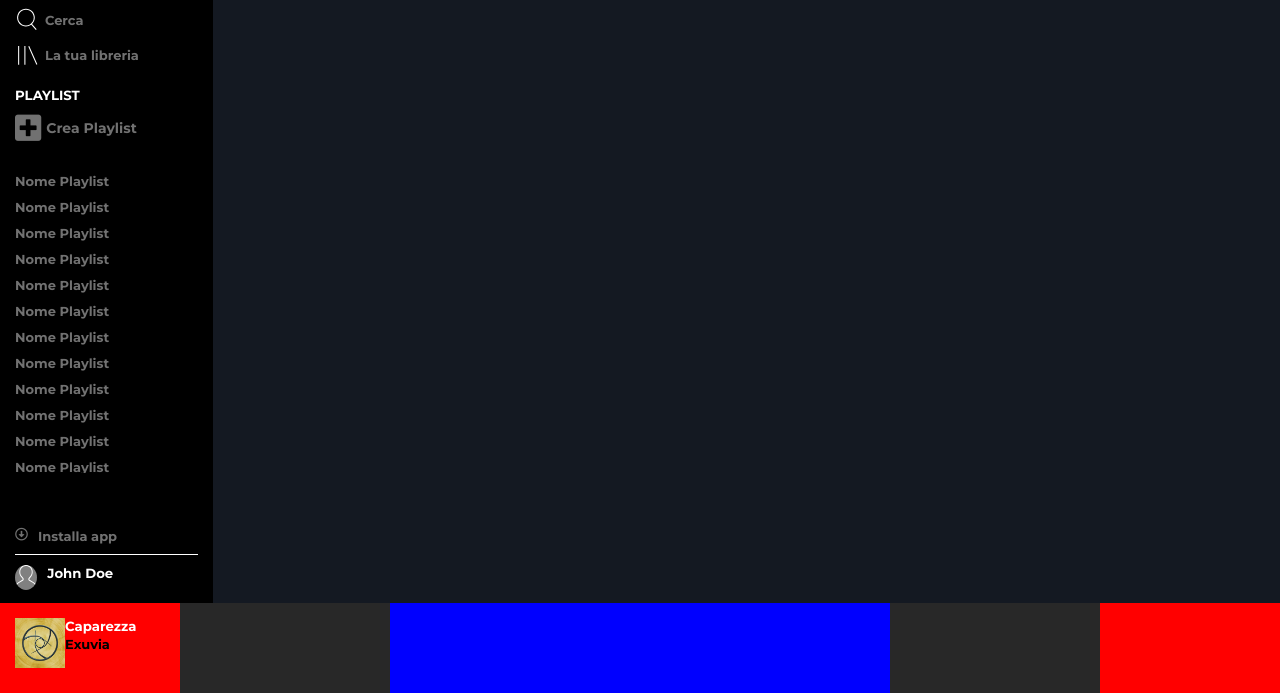
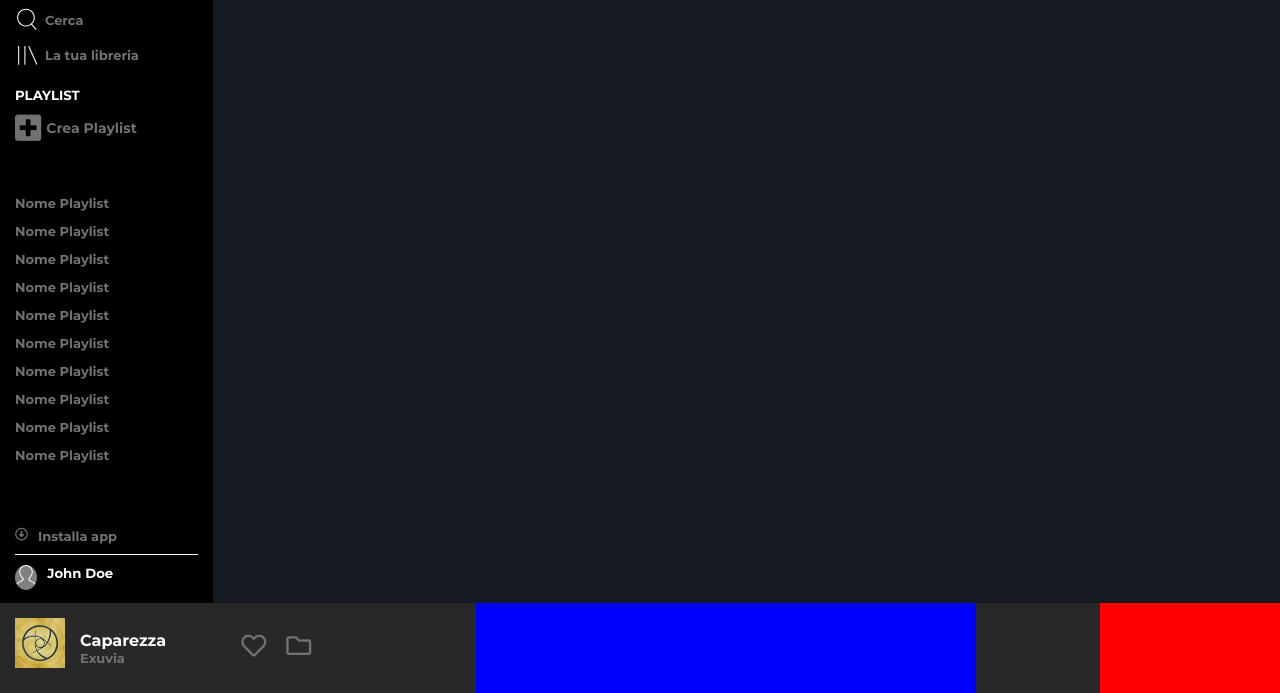
Before and after one commit to MattiaRovito/html-css-spotifyweb, a plain HTML site: page index.html in a window 1280 px wide. Shown: the part 107-800 px from the top of the page. Drawn offline with Linux system fonts and the light colour scheme.

Commit message:
add parte sinistra del footer

```diff
--- a/css/style.css
+++ b/css/style.css
@@ -236,22 +236,31 @@ footer
 
 .row-text
 {
+    display: flex;
+    flex-direction: column;
     justify-content: center;
 }
 
+.row-text h5
+{
+    font-size: 16px;
+}
 
+.row-icon
+{
+    display: flex;
+    justify-content: flex-end;
+}
 
+.row-icon a i
+{
+    font-size: 25px;
+    margin: 0px 10px;
+}
 
 
 /* DEBUG */
 
-
-.debug .music
-{
-    background-color: red;
-    height: 90px;
-    width: 180px;
-}
 
 
 .debug .time
--- a/index.html
+++ b/index.html
@@ -57,70 +57,30 @@
                                     Crea Playlist
                                     </Span>
 
+                                <!-- inizio list-overflow -->
                                 <div class="list-overflow">
-                                    <a class="not mbottom10" href="#">
-                                        <Span>Nome Playlist</Span>
-                                    </a>
-
-                                    <a class="not mbottom10" href="#">
-                                        <Span>Nome Playlist</Span>
-                                    </a>
-
-                                    <a class="not mbottom10" href="#">
-                                        <Span>Nome Playlist</Span>
-                                    </a>
-
-                                    <a class="not mbottom10" href="#">
-                                        <Span>Nome Playlist</Span>
-                                    </a>
-
-                                    <a class="not mbottom10" href="#">
-                                        <Span>Nome Playlist</Span>
-                                    </a>
-
-                                    <a class="not mbottom10" href="#">
-                                        <Span>Nome Playlist</Span>
-                                    </a>
-
-                                    <a class="not mbottom10" href="#">
-                                        <Span>Nome Playlist</Span>
-                                    </a>
-                                    <a class="not mbottom10" href="#">
-                                        <Span>Nome Playlist</Span>
-                                    </a>
-
-                                    <a class="not mbottom10" href="#">
-                                        <Span>Nome Playlist</Span>
-                                    </a>
-                                    <a class="not mbottom10" href="#">
-                                        <Span>Nome Playlist</Span>
-                                    </a>
-
-                                    <a class="not mbottom10" href="#">
-                                        <Span>Nome Playlist</Span>
-                                    </a>
-                                    <a class="not mbottom10" href="#">
-                                        <Span>Nome Playlist</Span>
-                                    </a>
-
-                                    <a class="not mbottom10" href="#">
-                                        <Span>Nome Playlist</Span>
-                                    </a>
-                                    <a class="not mbottom10" href="#">
-                                        <Span>Nome Playlist</Span>
-                                    </a>
-
-                                    <a class="not mbottom10" href="#">
-                                        <Span>Nome Playlist</Span>
-                                    </a>
-                                    <a class="not mbottom10" href="#">
-                                        <Span>Nome Playlist</Span>
-                                    </a>
-
-                                    <a class="not mbottom10" href="#">
-                                        <Span>Nome Playlist</Span>
-                                    </a>
+                                    <ul>
+                                        <li><a class="not mbottom10" href="#"><Span>Nome Playlist</Span></a></li>
+                                        <li><a class="not mbottom10" href="#"><Span>Nome Playlist</Span></a></li>
+                                        <li><a class="not mbottom10" href="#"><Span>Nome Playlist</Span></a></li>
+                                        <li><a class="not mbottom10" href="#"><Span>Nome Playlist</Span></a></li>
+                                        <li><a class="not mbottom10" href="#"><Span>Nome Playlist</Span></a></li>
+                                        <li><a class="not mbottom10" href="#"><Span>Nome Playlist</Span></a></li>
+                                        <li><a class="not mbottom10" href="#"><Span>Nome Playlist</Span></a></li>
+                                        <li><a class="not mbottom10" href="#"><Span>Nome Playlist</Span></a></li>
+                                        <li><a class="not mbottom10" href="#"><Span>Nome Playlist</Span></a></li>
+                                        <li><a class="not mbottom10" href="#"><Span>Nome Playlist</Span></a></li>
+                                        <li><a class="not mbottom10" href="#"><Span>Nome Playlist</Span></a></li>
+                                        <li><a class="not mbottom10" href="#"><Span>Nome Playlist</Span></a></li>
+                                        <li><a class="not mbottom10" href="#"><Span>Nome Playlist</Span></a></li>
+                                        <li><a class="not mbottom10" href="#"><Span>Nome Playlist</Span></a></li>
+                                        <li><a class="not mbottom10" href="#"><Span>Nome Playlist</Span></a></li>
+                                        <li><a class="not mbottom10" href="#"><Span>Nome Playlist</Span></a></li>
+                                        <li><a class="not mbottom10" href="#"><Span>Nome Playlist</Span></a></li>
+                                        <li><a class="not mbottom10" href="#"><Span>Nome Playlist</Span></a></li>
+                                    </ul>
                                 </div>
+                                <!-- fine list-overflow -->
 
                             </div>
                             <!-- fine playlist -->
@@ -184,14 +144,18 @@
                 <!-- inizio music -->
                 <div class="music padding15">
 
-                    <img src="img/exuvia.jpg" alt="Exuvia">
+                    <img class="mright15" src="img/exuvia.jpg" alt="Exuvia">
 
-                    <div class="row-text">
+                    <div class="row-text mright30">
                         <h5>Caparezza</h5>
 
-                        <span>Exuvia</span>
+                        <a href="#"><span>Exuvia</span></a>
+
                     </div>
-
+                    <div class="row-icon padding15 mleft20">
+                        <a href="#"><i class="far fa-heart"></i></a>
+                        <a href="#"><i class="far fa-folder"></i></a>
+                    </div>
                 </div>
 
                 <!-- fine music -->
```
